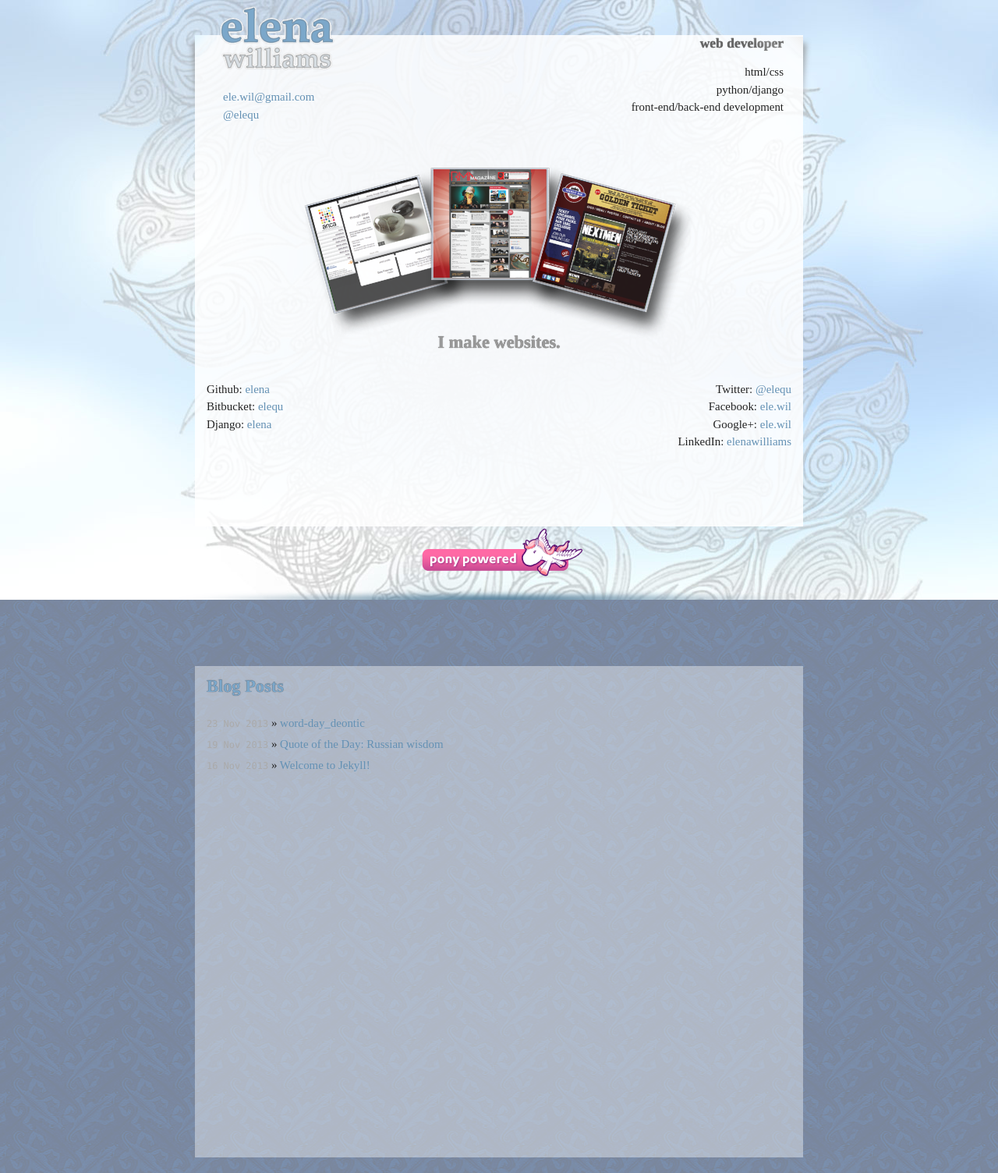
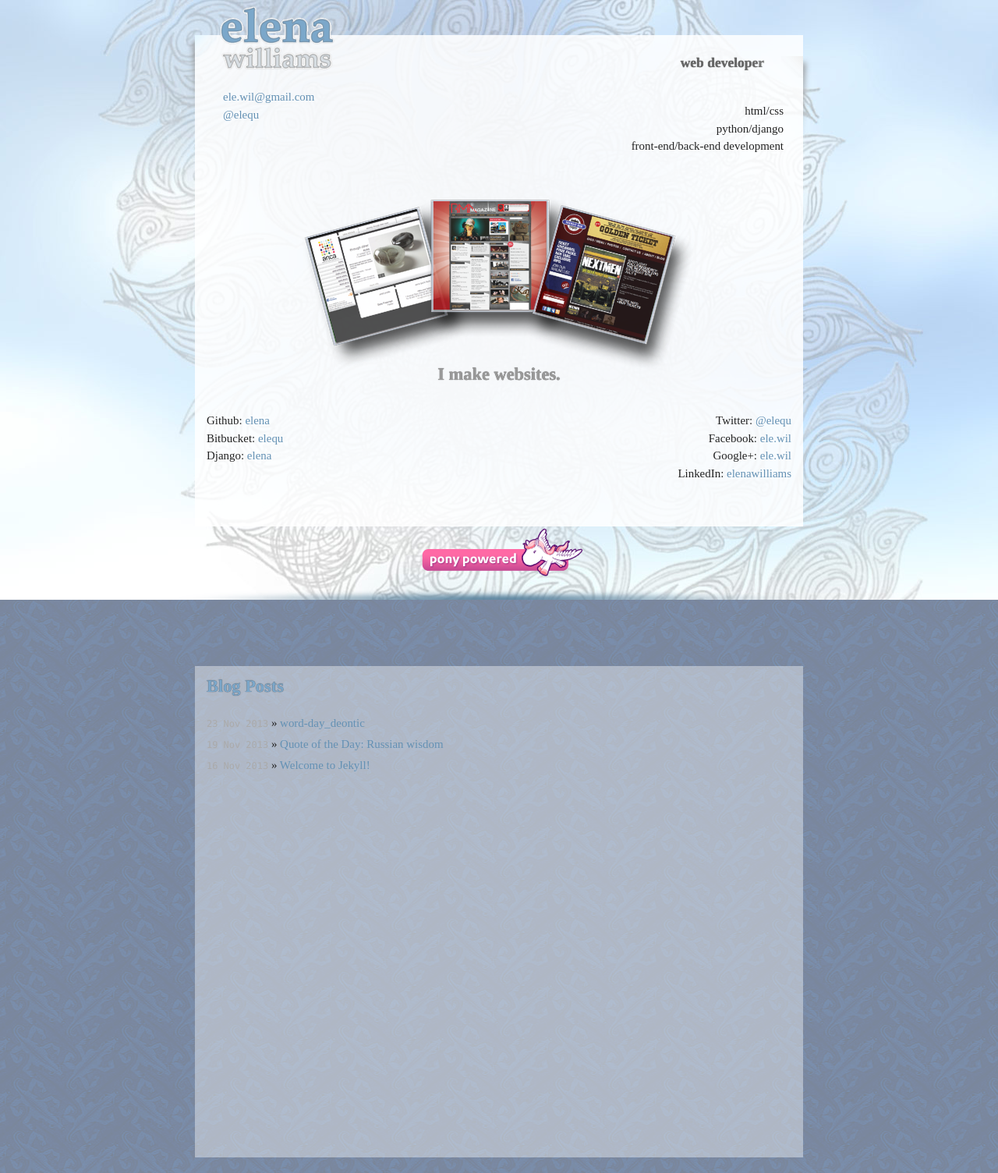
Before and after one commit to elena/elena.github.io, a Jekyll site: the page built from index.html, in a window 1280 px wide. Shown: the whole page at 78% size. Built offline with Jekyll 4.4.1, drawn with Linux system fonts in a browser that asks for light colours; nearby versions of some CDN libraries; some web fonts are replaced; Markdown is read by kramdown in place of the engine named in the settings.

Commit message:
tuning top right corner

```diff
--- a/static/css/main.css
+++ b/static/css/main.css
@@ -206,7 +206,7 @@
 a:visited {color: #888;}
 a:hover   {color: #254982;}
 h1, h2, h3, h4 {color: #7ba7ca; /*6491b4*/}
-#tt h3 {color: #666}
+#tt h3 {color: #666; padding: 25px;}
 #sw a{color: #fff; font-weight:bold;}
 
 a, a:visited {text-decoration: none;}
@@ -260,7 +260,7 @@
 /* corners */
 #ea, #tt, #tc, #crr, #crl {position: relative; z-index: 100;}
 #crl {float: left; margin-top: -16px; left: -27px;}
-#crr {float: right; margin-top: -118px; right: -27px;}
+#crr {float: right; margin-top: -143px; right: -27px;}
 #tt {margin-top: -16px; right: -50px;}
 #ea {left: -90px;  margin-top: -53px;}
 #tc {left: -75px;}
```
